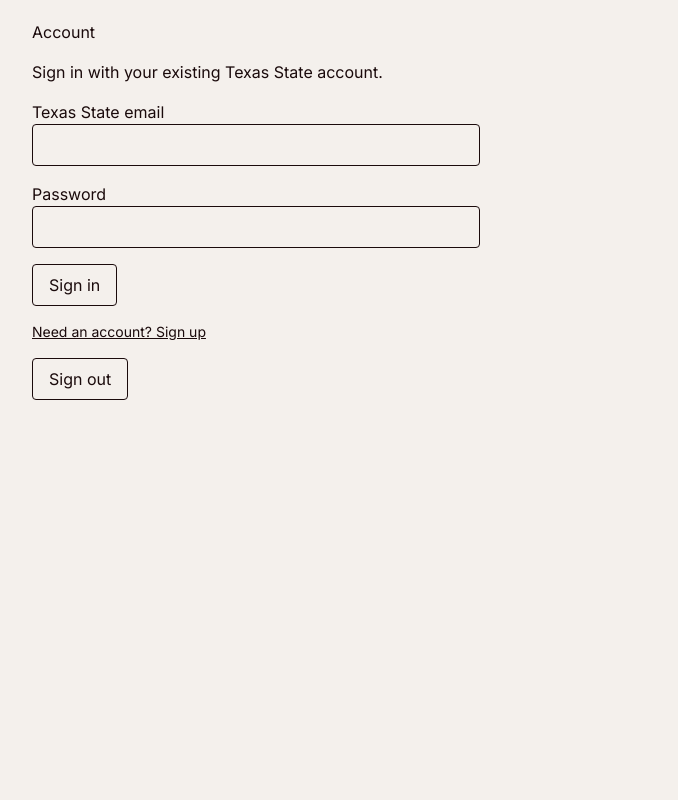
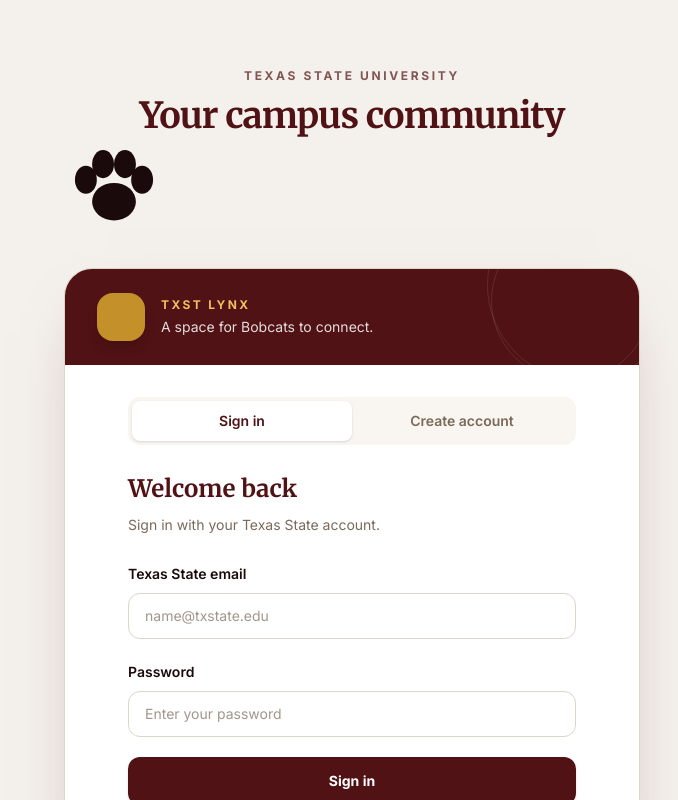
Before and after one commit to PythonSun22/txst-social, a Next.js app in the folder frontend/: page /login in a window 1280 px wide. Shown: the top 800 px of the page, without its empty margins (288-966 px from the left). Built offline with nearby package versions, Linux system fonts and the light colour scheme; no server answers.

Commit message:
Changed the registration page layout

```diff
--- a/frontend/src/app/login/page.tsx
+++ b/frontend/src/app/login/page.tsx
@@ -1,5 +1,42 @@
 import AuthForm from "@/components/auth/AuthForm";
+import PawIcon from "@/components/ui/PawIcon";
 
+/** Account entry point for Texas State students (FR-01, FR-02). */
 export default function LoginPage() {
-  return <section><h1>Account</h1><AuthForm /></section>;
+  return (
+    <section className="mx-auto w-full max-w-xl pb-12 pt-7 sm:pt-12">
+      <div className="mb-8 text-center">
+        <p className="text-xs font-bold uppercase tracking-[0.22em] text-primary/70">
+          Texas State University
+        </p>
+        <h1 className="mt-3 font-serif text-3xl font-bold tracking-tight text-primary sm:text-4xl">
+          Your campus community
+        </h1>
+
+        <PawIcon size={100} />
+
+      </div>
+
+      <div className="overflow-hidden rounded-[1.75rem] border border-border bg-card shadow-[0_24px_70px_-42px_rgba(80,18,20,0.55)]">
+        <div className="relative isolate overflow-hidden bg-primary px-6 py-6 text-white sm:px-8">
+          <div aria-hidden="true" className="absolute -right-10 -top-20 h-48 w-48 rounded-full border border-white/10" />
+          <div aria-hidden="true" className="absolute -right-3 -top-12 h-40 w-40 rounded-full border border-white/10" />
+          <div className="relative flex items-center gap-4">
+            <span className="flex h-12 w-12 shrink-0 items-center justify-center rounded-2xl bg-accent text-white shadow-lg shadow-black/10">
+
+            </span>
+            <div>
+              <p className="text-xs font-bold uppercase tracking-[0.2em] text-[#f0c060]">TXST Lynx</p>
+              <p className="mt-1 text-sm text-white/85">A space for Bobcats to connect.</p>
+            </div>
+          </div>
+        </div>
+        <AuthForm />
+      </div>
+
+      <p className="mt-6 text-center text-xs leading-5 text-muted-foreground">
+        Made for the Texas State community. A @txstate.edu email is required to join.
+      </p>
+    </section>
+  );
 }
--- a/frontend/src/components/auth/AuthForm.tsx
+++ b/frontend/src/components/auth/AuthForm.tsx
@@ -1,11 +1,15 @@
 "use client";
 
 import { useEffect, useState, type FormEvent } from "react";
+import Link from "next/link";
 import { AuthError } from "@supabase/supabase-js";
 import { getSupabase } from "@/lib/supabase";
 import { getCurrentProfile, type CurrentProfile } from "@/lib/profiles";
 
 type Mode = "signin" | "signup" | "confirm";
+
+const fieldClassName = "mt-2 block w-full rounded-xl border border-border bg-white px-4 py-3 text-sm text-foreground outline-none transition placeholder:text-muted-foreground/70 focus:border-primary focus:ring-4 focus:ring-primary/10";
+const primaryButtonClassName = "flex min-h-12 w-full items-center justify-center rounded-xl bg-primary px-5 py-3 text-sm font-bold text-white shadow-sm transition hover:bg-[#681c20] focus-visible:outline-none focus-visible:ring-4 focus-visible:ring-primary/25 disabled:cursor-not-allowed disabled:opacity-60";
 
 function describeAuthError(cause: unknown, mode: Mode): string {
   if (cause instanceof AuthError) {
@@ -133,62 +137,183 @@
       const { error } = await getSupabase().auth.signOut({ scope: "local" });
       if (error) throw error;
       setProfile(null); setMessage("Signed out.");
+      setMode("signin"); setCode(""); setPendingEmail("");
     } catch (cause) {
       setError(cause instanceof Error ? cause.message : "Sign-out failed.");
     } finally { setBusy(false); }
   }
 
-  return <div className="max-w-md space-y-4 py-4">
-    {loading && <p role="status">Loading account…</p>}
-    {error && <p role="alert">{error}</p>}
-    {message && <p role="status">{message}</p>}
-    {profile ? <>
-      <p>Signed in as {profile.display_name || profile.username}.</p>
-      <p>{profile.email_verified ? "Your Texas State email is verified." : "Verify your Texas State email before posting."}</p>
-    </> : mode === "confirm" ? <form onSubmit={submit} className="space-y-4">
-      <p>Enter the code we emailed to {pendingEmail}.</p>
-      <p className="text-sm text-gray-500">
-        Don&apos;t see it? Check your Junk/Spam folder — Texas State&apos;s mail
-        filter sometimes routes it there.
+  function switchMode(nextMode: "signin" | "signup") {
+    setMode(nextMode);
+    setError("");
+    setMessage("");
+  }
+
+  return (
+    <div className="mx-auto w-full max-w-lg px-6 py-7 sm:px-8 sm:py-8">
+      {error && (
+        <p role="alert" className="mb-6 rounded-xl border border-red-200 bg-red-50 px-4 py-3 text-sm leading-6 text-red-800">
+          {error}
         </p>
-      <label className="block">Confirmation code
-        <input className="block w-full rounded border p-2" type="text" inputMode="numeric" autoComplete="one-time-code" required value={code} onChange={event => setCode(event.target.value)} />
-      </label>
-      <button className="rounded border px-4 py-2" disabled={busy} type="submit">
-        {busy ? "Please wait…" : "Confirm"}
+      )}
+      {message && !profile && (
+        <p role="status" className="mb-6 rounded-xl border border-accent/30 bg-[#fff8e8] px-4 py-3 text-sm leading-6 text-primary">
+          {message}
+        </p>
+      )}
+
+      {loading ? (
+        <div role="status" className="flex min-h-44 items-center gap-3 text-sm text-muted-foreground">
+          <span aria-hidden="true" className="h-5 w-5 animate-spin rounded-full border-2 border-primary/20 border-t-primary" />
+          Loading your account…
+        </div>
+      ) : profile ? (
+        <div>
+          <span className="flex h-12 w-12 items-center justify-center rounded-full bg-[#eef5ee] text-[#2f7042]">
+            <svg aria-hidden="true" viewBox="0 0 24 24" fill="none" className="h-6 w-6" stroke="currentColor" strokeWidth="2">
+              <path strokeLinecap="round" strokeLinejoin="round" d="m5 12 4 4L19 6" />
+            </svg>
+          </span>
+          <h2 className="mt-5 font-serif text-2xl font-bold text-primary">You&apos;re signed in</h2>
+          <p className="mt-2 text-sm leading-6 text-muted-foreground">
+            Welcome back, <span className="font-semibold text-foreground">{profile.display_name || profile.username}</span>.
+          </p>
+          <p className="mt-5 rounded-xl border border-border bg-secondary px-4 py-3 text-sm leading-6 text-foreground">
+            {profile.email_verified
+              ? "Your Texas State email is verified."
+              : "Verify your Texas State email before posting."}
+          </p>
+          <div className="mt-7 flex flex-col gap-3 sm:flex-row">
+            <Link href="/profile" className="flex min-h-12 flex-1 items-center justify-center rounded-xl bg-primary px-5 py-3 text-sm font-bold text-white transition hover:bg-[#681c20] focus-visible:outline-none focus-visible:ring-4 focus-visible:ring-primary/25">
+              View profile
+            </Link>
+            <button type="button" className="min-h-12 rounded-xl border border-border px-5 py-3 text-sm font-semibold text-primary transition hover:bg-secondary focus-visible:outline-none focus-visible:ring-4 focus-visible:ring-primary/15 disabled:opacity-60" disabled={busy} onClick={signOut}>
+              {busy ? "Signing out…" : "Sign out"}
+            </button>
+          </div>
+        </div>
+      ) : mode === "confirm" ? (
+        <form onSubmit={submit} className="space-y-6">
+          <div>
+            <p className="text-xs font-bold uppercase tracking-[0.18em] text-accent">One more step</p>
+            <h2 className="mt-2 font-serif text-2xl font-bold text-primary">Check your inbox</h2>
+            <p className="mt-2 text-sm leading-6 text-muted-foreground">
+              Enter the confirmation code we emailed to <span className="break-all font-semibold text-foreground">{pendingEmail}</span>.
+            </p>
+          </div>
+          <div>
+            <label htmlFor="auth-code" className="text-sm font-semibold text-foreground">Confirmation code</label>
+            <input
+              id="auth-code"
+              name="code"
+              className={fieldClassName}
+              type="text"
+              inputMode="numeric"
+              autoComplete="one-time-code"
+              required
+              value={code}
+              onChange={event => setCode(event.target.value)}
+            />
+            <p className="mt-2 text-xs leading-5 text-muted-foreground">
+              Check your Junk or Spam folder if the email has not arrived.
+            </p>
+          </div>
+          <button className={primaryButtonClassName} disabled={busy} type="submit">
+            {busy ? "Please wait…" : "Confirm email"}
           </button>
           <button
-        className="block text-sm underline"
+            className="w-full rounded-lg py-1 text-sm font-semibold text-primary underline-offset-4 hover:underline focus-visible:outline-none focus-visible:ring-4 focus-visible:ring-primary/15"
             type="button"
             disabled={busy}
             onClick={() => { setMode("signup"); setCode(""); setPendingEmail(""); setError(""); setMessage(""); }}
           >
             Start over
           </button>
-    </form> : !loading && <form onSubmit={submit} className="space-y-4">
-      <p>
+        </form>
+      ) : (
+        <div>
+          <div className="mb-7 grid grid-cols-2 rounded-xl bg-secondary p-1" aria-label="Account action">
+            <button
+              type="button"
+              aria-pressed={mode === "signin"}
+              className={`rounded-lg px-3 py-2.5 text-sm font-semibold transition focus-visible:outline-none focus-visible:ring-4 focus-visible:ring-primary/20 ${mode === "signin" ? "bg-white text-primary shadow-sm" : "text-muted-foreground hover:text-primary"}`}
+              disabled={busy}
+              onClick={() => switchMode("signin")}
+            >
+              Sign in
+            </button>
+            <button
+              type="button"
+              aria-pressed={mode === "signup"}
+              className={`rounded-lg px-3 py-2.5 text-sm font-semibold transition focus-visible:outline-none focus-visible:ring-4 focus-visible:ring-primary/20 ${mode === "signup" ? "bg-white text-primary shadow-sm" : "text-muted-foreground hover:text-primary"}`}
+              disabled={busy}
+              onClick={() => switchMode("signup")}
+            >
+              Create account
+            </button>
+          </div>
+
+          <div className="mb-6">
+            <h2 className="font-serif text-2xl font-bold text-primary">
+              {mode === "signup" ? "Join TXST Lynx" : "Welcome back"}
+            </h2>
+            <p className="mt-2 text-sm leading-6 text-muted-foreground">
               {mode === "signup"
                 ? "Create an account with your Texas State email."
-          : "Sign in with your existing Texas State account."}
+                : "Sign in with your Texas State account."}
             </p>
-      <label className="block">Texas State email
-        <input className="block w-full rounded border p-2" type="email" autoComplete="username" required value={email} onChange={event => setEmail(event.target.value)} />
-      </label>
-      <label className="block">Password
-        <input className="block w-full rounded border p-2" type="password" autoComplete={mode === "signup" ? "new-password" : "current-password"} required minLength={6} value={password} onChange={event => setPassword(event.target.value)} />
-      </label>
-      <button className="rounded border px-4 py-2" disabled={busy} type="submit">
-        {busy ? "Please wait…" : mode === "signup" ? "Sign up" : "Sign in"}
+          </div>
+
+          <form onSubmit={submit} className="space-y-5">
+            <div>
+              <label htmlFor="auth-email" className="text-sm font-semibold text-foreground">Texas State email</label>
+              <input
+                id="auth-email"
+                name="email"
+                className={fieldClassName}
+                type="email"
+                placeholder="name@txstate.edu"
+                autoComplete="username"
+                autoCapitalize="none"
+                spellCheck={false}
+                required
+                value={email}
+                onChange={event => setEmail(event.target.value)}
+              />
+            </div>
+            <div>
+              <label htmlFor="auth-password" className="text-sm font-semibold text-foreground">Password</label>
+              <input
+                id="auth-password"
+                name="password"
+                className={fieldClassName}
+                type="password"
+                placeholder="Enter your password"
+                autoComplete={mode === "signup" ? "new-password" : "current-password"}
+                required
+                minLength={6}
+                value={password}
+                onChange={event => setPassword(event.target.value)}
+              />
+              {mode === "signup" && <p className="mt-2 text-xs text-muted-foreground">Use at least 6 characters.</p>}
+            </div>
+            <button className={primaryButtonClassName} disabled={busy} type="submit">
+              {busy ? "Please wait…" : mode === "signup" ? "Create account" : "Sign in"}
             </button>
+          </form>
+          <p className="mt-6 text-center text-sm text-muted-foreground">
+            {mode === "signup" ? "Already have an account?" : "New to TXST Lynx?"}{" "}
             <button
-        className="block text-sm underline"
+              className="rounded font-semibold text-primary underline-offset-4 hover:underline focus-visible:outline-none focus-visible:ring-4 focus-visible:ring-primary/15"
               type="button"
               disabled={busy}
-        onClick={() => { setMode(mode === "signup" ? "signin" : "signup"); setError(""); setMessage(""); }}
+              onClick={() => switchMode(mode === "signup" ? "signin" : "signup")}
             >
-        {mode === "signup" ? "Already have an account? Sign in" : "Need an account? Sign up"}
+              {mode === "signup" ? "Sign in" : "Create an account"}
             </button>
-    </form>}
-    {!loading && <button className="rounded border px-4 py-2" disabled={busy} onClick={signOut}>Sign out</button>}
-  </div>;
+          </p>
+        </div>
+      )}
+    </div>
+  );
 }
```
Also changed, not shown: 1 other file (tests, documents, lock files or other folders). Lines whose indentation alone changed are shown as unchanged.
